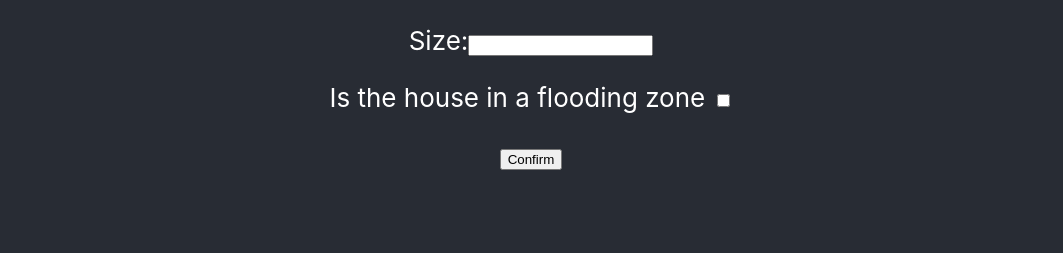
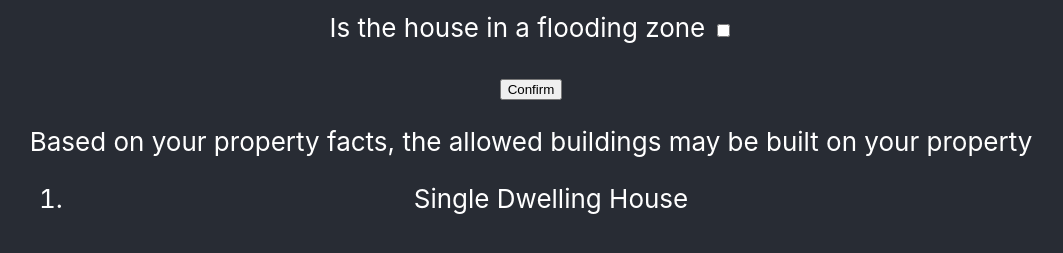
Before and after one commit to BaileyMendonca/civato-assignment, a React (Create React App) app: page / in a window 1280 px wide. Both pictures are taken after a click on the button "Confirm". Shown: the part 373-626 px from the top of the page, without its empty margins (109-1172 px from the left). Built offline with nearby package versions, Linux system fonts and the light colour scheme.

Commit message:
functionality complete

```diff
--- /dev/null
+++ b/src/Components/Analysis/Analysis.tsx
@@ -0,0 +1,64 @@
+import React, { ChangeEvent, useState } from 'react';
+import DropdownList from "react-widgets/DropdownList";
+import "react-widgets/styles.css";
+import { type } from 'os';
+
+
+//This analysis section takes the props from and processes theam to decide if they meet the requirements
+//and what type of house they can do
+function Analysis(props: any) {
+
+    const floodValue = props.floodValue;
+    const sizeValue = props.sizeValue;
+    const zoneValue = props.zoneValue;
+    const [availableProperties, setAvailableProperties] = useState<string[]>([]);
+
+    console.log(floodValue + " and " +  sizeValue + " and " + zoneValue)
+
+    const confirmDetails = (size: number, zone: number, flooding: boolean) =>  {
+        var isInFloodingZone: string;
+        if(flooding){
+        isInFloodingZone = 'Is in a flooding zone';
+        }
+        else {
+          isInFloodingZone = 'Is not in a flooding zone';
+        }
+        alert('Processing with the following details \n' + size + ' Meters Squared ' + '\n' + zone + '\n' + isInFloodingZone);
+        setAvailableProperties([]);
+        propertyFactCheckHandler();
+      }
+
+    const propertyFactCheckHandler = () => {
+        if(floodValue){
+            setAvailableProperties(current => [...current, "No properties can be added to a flood zone."]);
+        }
+        else {
+            if(zoneValue == 1 || zoneValue == 2){
+                setAvailableProperties(current => [...current, "Single Dwelling House"]);
+
+            }
+            if(zoneValue == 2 || zoneValue == 3 && props.sizeValue >= 500){
+                setAvailableProperties(current => [...current, "Apartment Property"]);
+            }
+            if(zoneValue == 3 && sizeValue >= 1000){
+                setAvailableProperties(current => [...current, "Commerical Property"]);
+            }
+        }
+    }
+
+  return (
+    <div>
+        <button onClick={() => confirmDetails(sizeValue, zoneValue, floodValue)}>  Confirm </button>
+        <p> Based on your property facts, the allowed buildings may be built on your property</p>
+        <ol>
+          {availableProperties.map(type => (<li>{type}</li>))}
+        </ol>
+
+    </div>
+
+  );
+}
+
+
+
+export default Analysis;
--- a/src/Components/Facts/Facts.tsx
+++ b/src/Components/Facts/Facts.tsx
@@ -2,6 +2,7 @@ import React, { ChangeEvent, useState } from 'react';
 import './Facts.css';
 import DropdownList from "react-widgets/DropdownList";
 import "react-widgets/styles.css";
+import Analysis from '../Analysis/Analysis';
 
 
 //This is the main collection of the Facts
@@ -10,25 +11,14 @@ function Facts() {
 
   const [zoneValue, setZoneValue] = useState(1);
   const [sizeValue, setSizeValue] = useState(0);
-  const [floodVlaue, setFloodValue] = useState(false);
+  const [floodValue, setFloodValue] = useState(false);
 
  const handleSizeInputChange = (event: ChangeEvent<HTMLInputElement>) => {
     setSizeValue(parseInt(event.target.value));
   }
 
   const handleFloodInputChange = () => {
-    setFloodValue(!floodVlaue);
-  }
-
-  const confirmDetails = (size: number, zone: number, flooding: boolean) =>  {
-    var isInFloodingZone: string;
-    if(flooding){
-    isInFloodingZone = 'Is in a flooding zone';
-    }
-    else {
-      isInFloodingZone = 'Is not in a flooding zone';
-    }
-    alert('Processing with the following details \n' + size + ' Meters Squared ' + '\n' + zone + '\n' + isInFloodingZone);
+    setFloodValue(!floodValue);
   }
 
   return (
@@ -39,6 +29,7 @@ function Facts() {
           <DropdownList
           defaultValue="Please select a zone"
           value={zoneValue}
+          dataKey = "id"
           textField="zone"
           onChange={(nextValue) => setZoneValue(nextValue.id)}
           data={[
@@ -59,9 +50,10 @@ function Facts() {
       </div>
 
       <div>
-        <p> Is the house in a flooding zone <input type="checkbox" checked = {floodVlaue} onChange={handleFloodInputChange}/> </p>
+        <p> Is the house in a flooding zone <input type="checkbox" checked = {floodValue} onChange={handleFloodInputChange}/> </p>
       </div>
-      <button onClick={() => confirmDetails(sizeValue, zoneValue, floodVlaue)}>  Confirm </button>
+      <Analysis floodValue={floodValue} sizeValue={sizeValue} zoneValue={zoneValue}/>
+
     </div>
 
   );
```
Also changed, not shown: src/Components/Analysis/Analysis.css (added).
